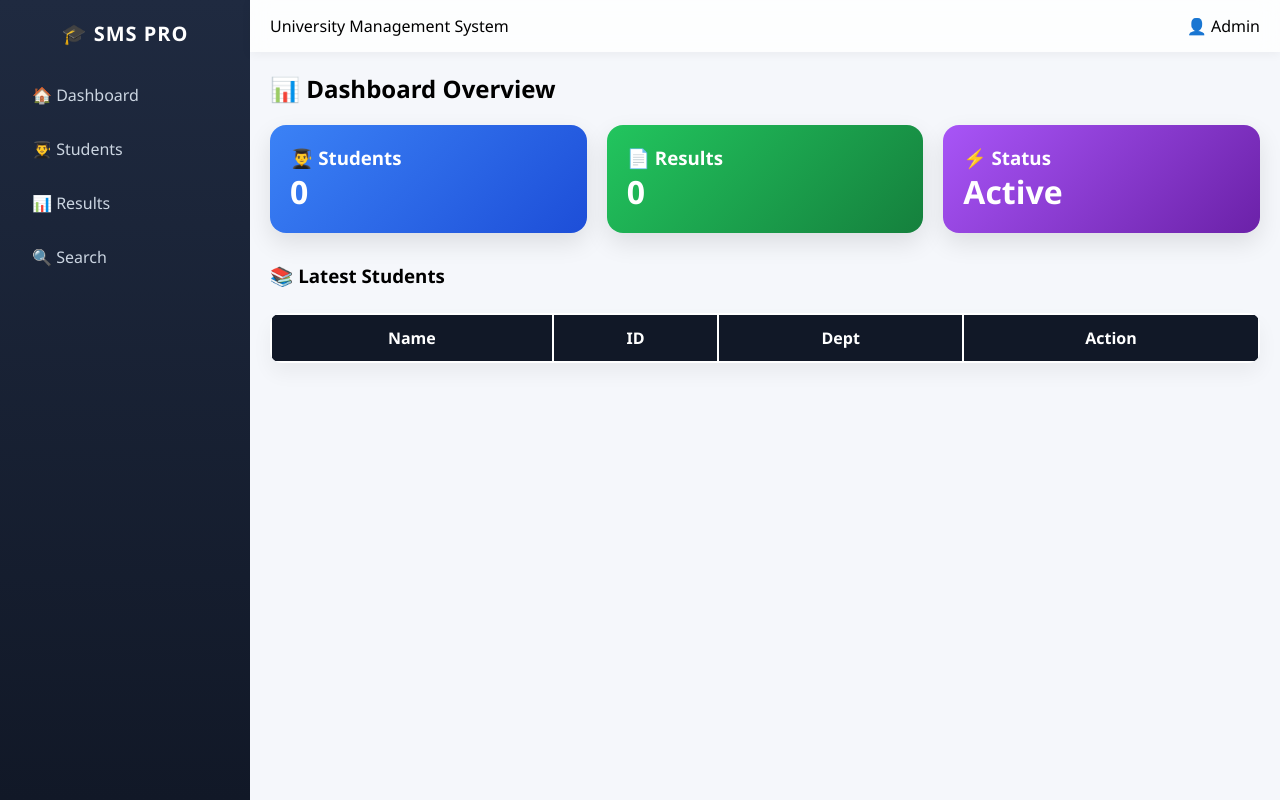
After one commit to MHBOKUL/sms-university-1.0, a Django app: page / in a window 1280 px wide. The commit adds this page. Run offline with Django 5.2, Linux system fonts and the light colour scheme; data that the repository does not hold is empty.

Commit message:
Adding Dashboard

```diff
--- a/accounts/urls.py
+++ b/accounts/urls.py
@@ -11,7 +11,7 @@ urlpatterns = [
     path("login/", login_view, name="login"),
     path("logout/", logout_view, name="logout"),
 
-    path("admin-dashboard/", admin_dashboard),
-    path("teacher-dashboard/", teacher_dashboard),
-    path("student-dashboard/", student_dashboard),
+    path("admin-dashboard/", admin_dashboard, name="admin_dashboard"),
+    path("teacher-dashboard/", teacher_dashboard, name="teacher_dashboard"),
+    path("student-dashboard/", student_dashboard, name="student_dashboard"),
 ]
--- /dev/null
+++ b/core/templates/base.html
@@ -0,0 +1,190 @@
+<!DOCTYPE html>
+<html>
+<head>
+    <title>University SMS Pro</title>
+    <meta name="viewport" content="width=device-width, initial-scale=1">
+
+    <style>
+        * {
+            margin: 0;
+            padding: 0;
+            box-sizing: border-box;
+            font-family: 'Segoe UI', sans-serif;
+        }
+
+        body {
+            background: #f5f7fb;
+            display: flex;
+            min-height: 100vh;
+        }
+
+        /* SIDEBAR */
+        .sidebar {
+            width: 250px;
+            background: linear-gradient(180deg, #1f2a40, #111827);
+            color: white;
+            padding: 20px;
+            position: fixed;
+            height: 100%;
+            transition: 0.3s;
+        }
+
+        .sidebar h2 {
+            text-align: center;
+            margin-bottom: 25px;
+            font-size: 20px;
+            letter-spacing: 1px;
+        }
+
+        .sidebar a {
+            display: block;
+            color: #cbd5e1;
+            padding: 12px;
+            margin-bottom: 8px;
+            border-radius: 10px;
+            text-decoration: none;
+            transition: 0.3s;
+        }
+
+        .sidebar a:hover {
+            background: rgba(255,255,255,0.1);
+            color: white;
+            transform: translateX(5px);
+        }
+
+        /* MAIN */
+        .main {
+            margin-left: 250px;
+            width: 100%;
+            transition: 0.3s;
+        }
+
+        /* TOPBAR */
+        .topbar {
+            background: rgba(255,255,255,0.8);
+            backdrop-filter: blur(10px);
+            padding: 15px 20px;
+            display: flex;
+            justify-content: space-between;
+            align-items: center;
+            box-shadow: 0 2px 10px rgba(0,0,0,0.05);
+            position: sticky;
+            top: 0;
+            z-index: 10;
+        }
+
+        .container {
+            padding: 20px;
+        }
+
+        /* CARDS */
+        .cards {
+            display: grid;
+            grid-template-columns: repeat(3, 1fr);
+            gap: 20px;
+            margin-top: 20px;
+        }
+
+        .card {
+            padding: 20px;
+            border-radius: 16px;
+            color: white;
+            box-shadow: 0 10px 25px rgba(0,0,0,0.1);
+            transition: 0.3s;
+        }
+
+        .card:hover {
+            transform: translateY(-5px);
+        }
+
+        .blue { background: linear-gradient(135deg, #3b82f6, #1d4ed8); }
+        .green { background: linear-gradient(135deg, #22c55e, #15803d); }
+        .purple { background: linear-gradient(135deg, #a855f7, #6b21a8); }
+
+        /* TABLE */
+        table {
+            width: 100%;
+            background: white;
+            border-radius: 12px;
+            overflow: hidden;
+            margin-top: 25px;
+            box-shadow: 0 10px 20px rgba(0,0,0,0.05);
+        }
+
+        th {
+            background: #111827;
+            color: white;
+            padding: 12px;
+        }
+
+        td {
+            padding: 12px;
+            border-bottom: 1px solid #eee;
+        }
+
+        tr:hover {
+            background: #f1f5f9;
+        }
+
+        /* RESPONSIVE */
+        @media (max-width: 768px) {
+            .sidebar {
+                width: 80px;
+            }
+
+            .sidebar h2 {
+                font-size: 12px;
+            }
+
+            .sidebar a {
+                font-size: 12px;
+                text-align: center;
+            }
+
+            .main {
+                margin-left: 80px;
+            }
+
+            .cards {
+                grid-template-columns: 1fr;
+            }
+        }
+
+        @media (max-width: 480px) {
+            .sidebar {
+                display: none;
+            }
+
+            .main {
+                margin-left: 0;
+            }
+        }
+    </style>
+</head>
+
+<body>
+
+<div class="sidebar">
+    <h2>🎓 SMS PRO</h2>
+
+    <a href="{% url 'dashboard' %}">🏠 Dashboard</a>
+    <a href="{% url 'student_list' %}">👨‍🎓 Students</a>
+    <a href="{% url 'result_list' %}">📊 Results</a>
+    <a href="{% url 'search_student' %}">🔍 Search</a>
+</div>
+
+<div class="main">
+
+    <div class="topbar">
+        <div>University Management System</div>
+        <div>👤 Admin</div>
+    </div>
+
+    <div class="container">
+        {% block content %}{% endblock %}
+    </div>
+
+</div>
+
+</body>
+</html>
--- a/core/templates/dashboard.html
+++ b/core/templates/dashboard.html
@@ -1,120 +1,29 @@
-<!DOCTYPE html>
-<html>
-<head>
-    <title>Dashboard</title>
+{% extends "base.html" %}
 
-    <script src="https://cdn.jsdelivr.net/npm/chart.js"></script>
+{% block content %}
 
-    <style>
-        body {
-            font-family: Arial;
-            margin: 0;
-            background: #f4f6f9;
-        }
+<h2 style="margin-bottom:10px;">📊 Dashboard Overview</h2>
 
-        .container {
-            width: 90%;
-            margin: auto;
-            padding-top: 20px;
-        }
+<div class="cards">
 
-        h1 { margin-bottom: 20px; }
-
-        /* Cards */
-        .cards {
-            display: flex;
-            gap: 20px;
-        }
-
-        .card {
-            flex: 1;
-            padding: 20px;
-            border-radius: 10px;
-            color: white;
-            box-shadow: 0 3px 10px rgba(0,0,0,0.1);
-        }
-
-        .blue { background: #3498db; }
-        .green { background: #2ecc71; }
-        .purple { background: #9b59b6; }
-
-        .card p {
-            font-size: 30px;
-            margin: 10px 0 0;
-        }
-
-        /* Table */
-        table {
-            width: 100%;
-            margin-top: 30px;
-            background: white;
-            border-collapse: collapse;
-        }
-
-        th, td {
-            padding: 12px;
-            border-bottom: 1px solid #eee;
-        }
-
-        th {
-            background: #2c3e50;
-            color: white;
-        }
-
-        tr:hover { background: #f1f1f1; }
-
-        a {
-            text-decoration: none;
-            color: #2980b9;
-            font-weight: bold;
-        }
-
-        /* Layout */
-        .grid {
-            display: grid;
-            grid-template-columns: 2fr 1fr;
-            gap: 20px;
-            margin-top: 30px;
-        }
-
-        .box {
-            background: white;
-            padding: 15px;
-            border-radius: 10px;
-        }
-    </style>
-</head>
-
-<body>
-
-<div class="container">
-
-    <h1>🎓 Student Management Dashboard</h1>
-
-    <!-- CARDS -->
-    <div class="cards">
     <div class="card blue">
-            <h2>Students</h2>
-            <p>{{ students_count }}</p>
+        <h3>👨‍🎓 Students</h3>
+        <h1>{{ students_count }}</h1>
     </div>
 
     <div class="card green">
-            <h2>Results</h2>
-            <p>{{ results_count }}</p>
+        <h3>📄 Results</h3>
+        <h1>{{ results_count }}</h1>
     </div>
 
     <div class="card purple">
-            <h2>Status</h2>
-            <p>Active</p>
-        </div>
+        <h3>⚡ Status</h3>
+        <h1>Active</h1>
     </div>
 
-    <!-- GRID -->
-    <div class="grid">
+</div>
 
-        <!-- LEFT: TABLE -->
-        <div class="box">
-            <h2>📚 Latest Students</h2>
+<h3 style="margin-top:30px;">📚 Latest Students</h3>
 
 <table>
     <tr>
@@ -130,60 +39,10 @@
         <td>{{ s.student_id }}</td>
         <td>{{ s.department.name }}</td>
         <td>
-                        <a href="{% url 'student_profile' s.pk %}">View</a>
+            <a href="{% url 'student_profile' s.id %}" style="color:#3b82f6;">View</a>
         </td>
     </tr>
     {% endfor %}
 </table>
-        </div>
 
-        <!-- RIGHT: CHART -->
-        <div class="box">
-            <h2>📊 GPA Overview</h2>
-
-            <canvas id="gpaChart"></canvas>
-        </div>
-
-    </div>
-
-</div>
-
-<!-- CHART SCRIPT (REAL DATA) -->
-<script>
-    const ctx = document.getElementById('gpaChart').getContext('2d');
-
-    const gpaData = JSON.parse('{{ gpa_data|safe|escapejs }}');
-
-    new Chart(ctx, {
-        type: 'bar',
-        data: {
-            labels: ["A+", "A", "B", "C", "D", "F"],
-            datasets: [{
-                label: 'Students',
-                data: gpaData,
-                backgroundColor: [
-                    '#2ecc71',
-                    '#3498db',
-                    '#9b59b6',
-                    '#f1c40f',
-                    '#e67e22',
-                    '#e74c3c'
-                ]
-            }]
-        },
-        options: {
-            responsive: true,
-            scales: {
-                y: {
-                    beginAtZero: true,
-                    ticks: {
-                        precision: 0
-                    }
-                }
-            }
-        }
-    });
-</script>
-
-</body>
-</html>
+{% endblock %}
--- a/core/urls.py
+++ b/core/urls.py
@@ -2,8 +2,8 @@ from django.urls import path
 from . import views
 
 urlpatterns = [
-    # 🏠 Dashboard
-    path("dashboard/", views.dashboard, name="dashboard"),
+    # 🏠 Dashboard (ROOT)
+    path("", views.dashboard, name="dashboard"),
 
     # 🧑‍🎓 Students
     path("students/", views.student_list, name="student_list"),
@@ -11,13 +11,13 @@ urlpatterns = [
     # 📊 Results
     path("results/", views.result_list, name="result_list"),
 
-    # 👤 Student Profile (Web view)
+    # 👤 Student Profile
     path("student/<int:pk>/", views.student_profile, name="student_profile"),
 
-    # 📄 Live Transcript Page (HTML version)
+    # 📄 Transcript view
     path("student/<int:pk>/transcript/", views.student_transcript, name="student_transcript"),
 
-    # 📥 Download Transcript (PDF)
+    # 📥 PDF download
     path("student/<int:pk>/download/", views.download_transcript, name="download_transcript"),
 
     # 🔍 Search
--- a/studentms/urls.py
+++ b/studentms/urls.py
@@ -1,19 +1,18 @@
 from django.contrib import admin
 from django.urls import path, include
 
-# 🔥 media serve (DEV MODE ONLY)
 from django.conf import settings
 from django.conf.urls.static import static
 
 urlpatterns = [
     path('admin/', admin.site.urls),
 
-    # 🧠 core app routes
+    # 🏠 Root → redirect to dashboard
     path('', include('core.urls')),
-    path("", include("accounts.urls")),
 
+    # 🔐 Auth system
+    path('accounts/', include('accounts.urls')),
 ]
 
-# 📁 MEDIA FILES (PDF download etc.)
 if settings.DEBUG:
     urlpatterns += static(settings.MEDIA_URL, document_root=settings.MEDIA_ROOT)
```
Also changed, not shown: core/admin.py (+67 -29 lines), core/models.py (+9 -13 lines), core/templates/results.html (+9 -2 lines), core/templates/search.html (+10 -6 lines), core/templates/student_profile.html (+13 -51 lines), core/templates/students.html (+15 -10 lines). Lines whose indentation alone changed are shown as unchanged.
